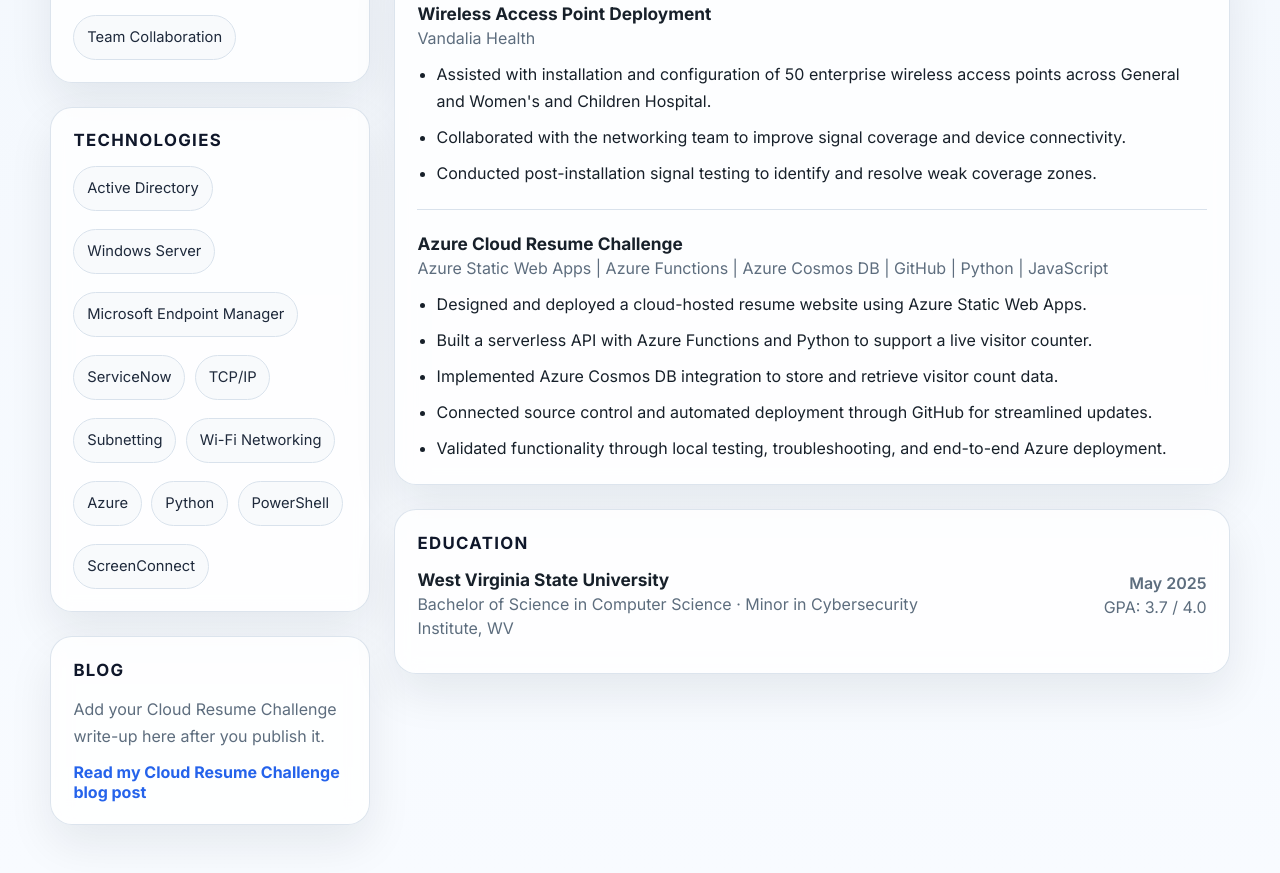
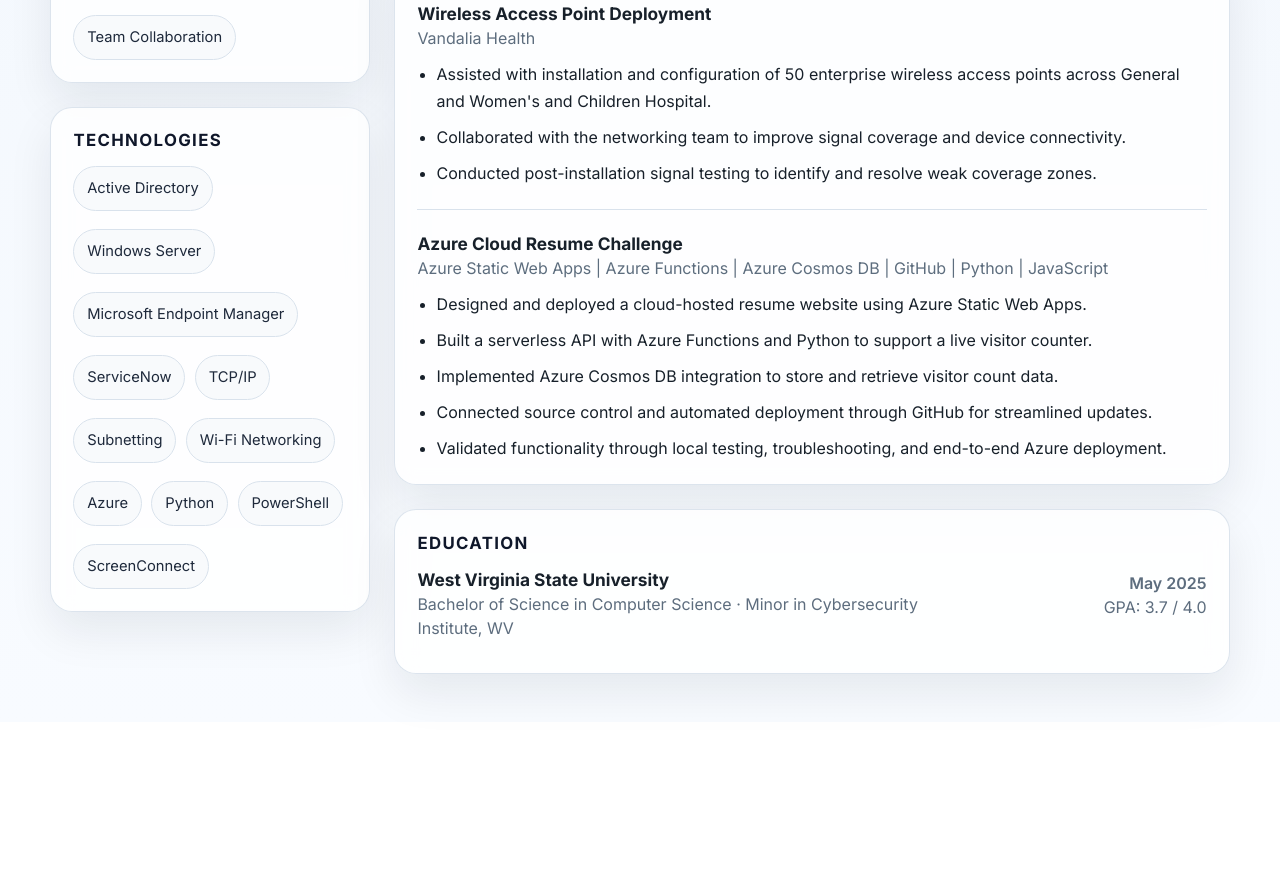
Before and after one commit to eliasvalencia160503-ux/azure-resume-functionapp, a plain HTML site: page frontend/index.html in a window 1280 px wide. Shown: the part 1285-2158 px from the top of the page. After the commit the page ends 2007 px from the top, so only its background shows below. Drawn offline with Linux system fonts and the light colour scheme; no server answers.

Commit message:
Update frontend to remove blog section

```diff
--- a/frontend/index.html
+++ b/frontend/index.html
@@ -82,16 +82,6 @@
               <li>PowerShell</li>
               <li>ScreenConnect</li>
             </ul>
-          </section>
-
-          <section class="panel">
-            <h2>Blog</h2>
-            <p class="small-copy">
-              Add your Cloud Resume Challenge write-up here after you publish it.
-            </p>
-            <a class="blog-link" href="#" target="_blank" rel="noreferrer">
-              Read my Cloud Resume Challenge blog post
-            </a>
           </section>
         </aside>
 
```
